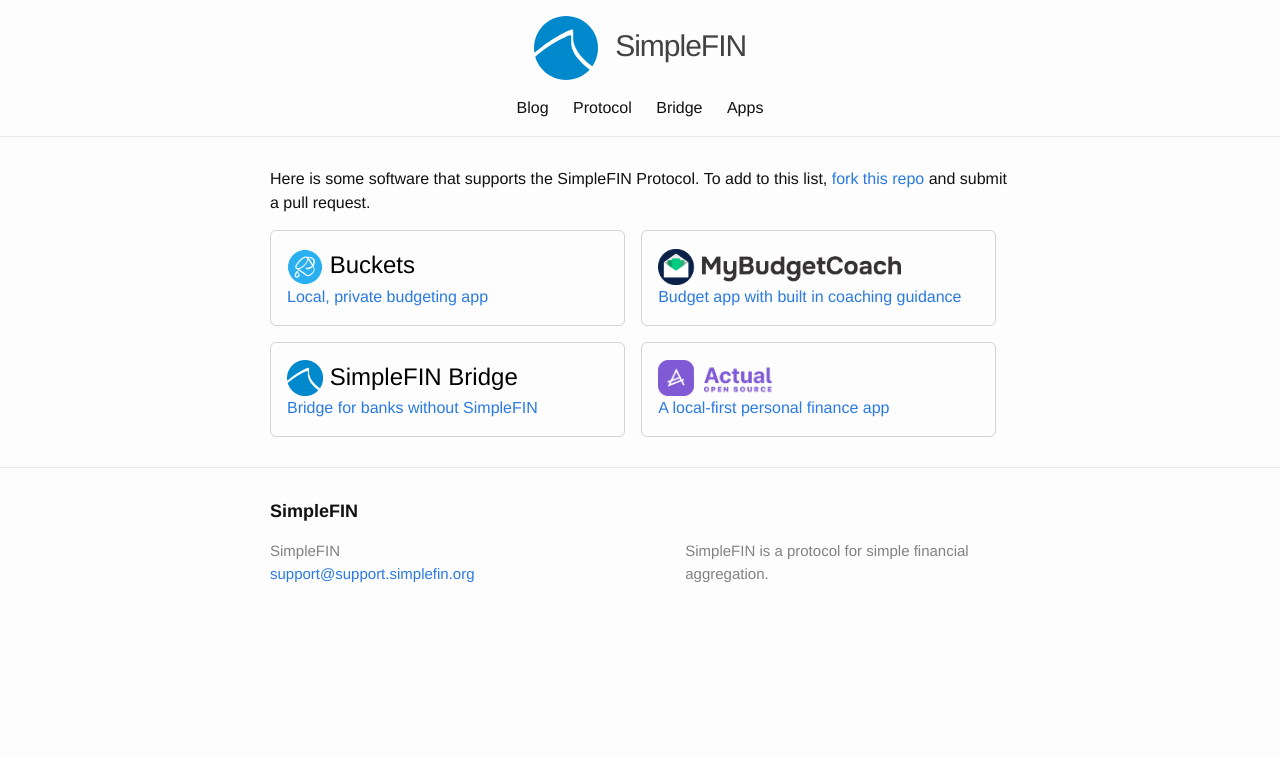
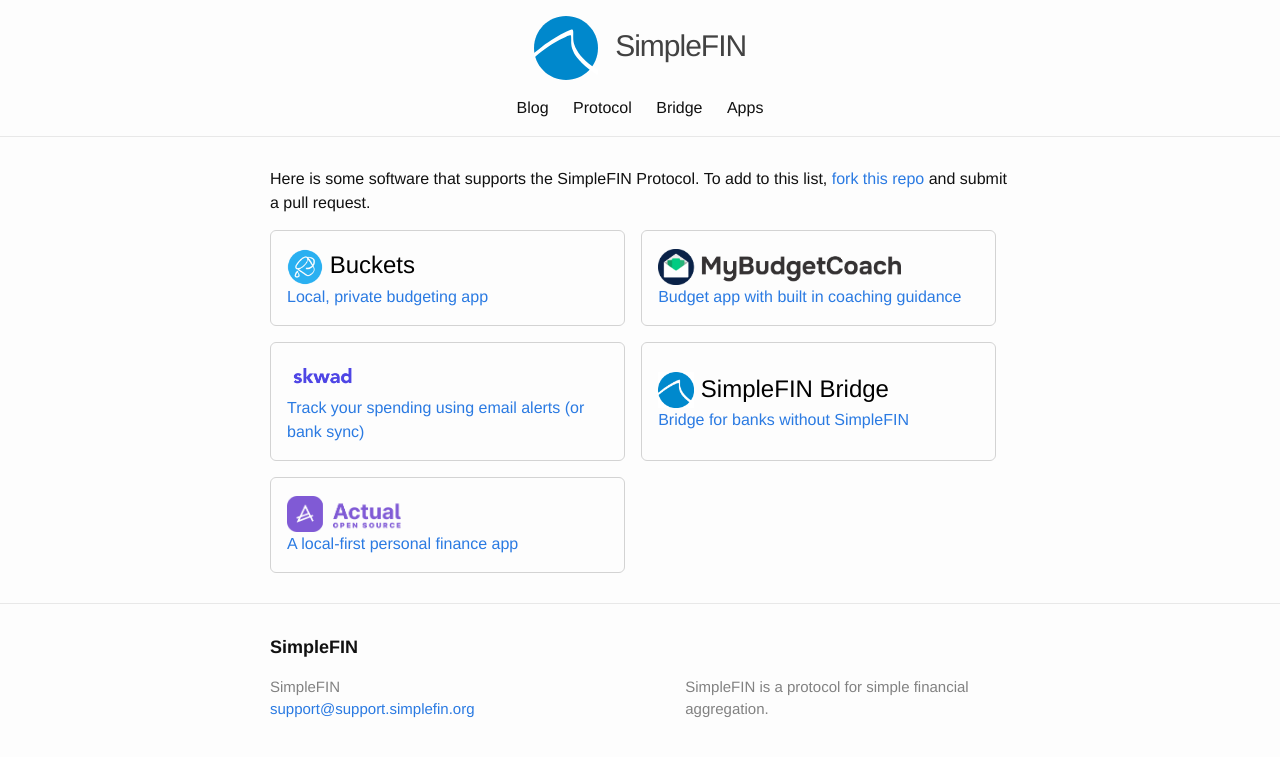
Before and after one commit to simplefin/simplefin.github.com, a Jekyll site: the page built from ecosystem.md, in a window 1280 px wide. Shown: the top 757 px of the page. Built offline with Jekyll 4.4.1, drawn with Linux system fonts in a browser that asks for light colours.

Commit message:
Update ecosystem: add skwad

```diff
--- a/ecosystem.md
+++ b/ecosystem.md
@@ -84,6 +84,11 @@
   <div class="item-desc">Budget app with built in coaching guidance</div>
 </a>
 
+<a class="item" href="https://skwad.app/" target="_blank">
+  <div class="item-title"><img src="/img/applogos/skwad.png" title="Skwad logo"></div>
+  <div class="item-desc">Track your spending using email alerts (or bank sync)</div>
+</a>
+
 </div>
 
 <script>
```
Also changed, not shown: img/applogos/skwad.png (added).
